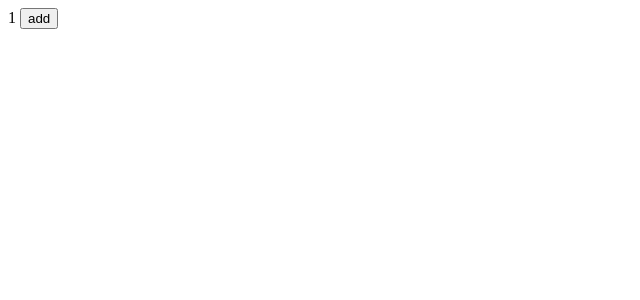
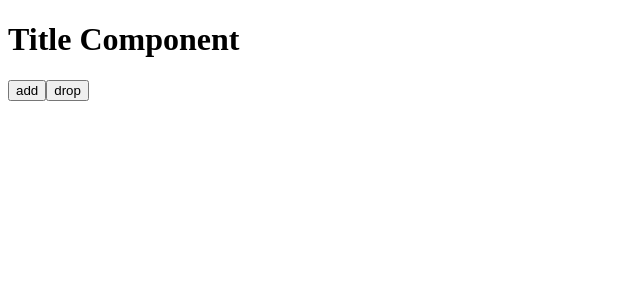
Before and after one commit to jvmhonorato/start-angular, an Angular app: page / in a window 1280 px wide. Shown: the top 300 px of the page, without its empty margins (0-640 px from the left). Built offline with nearby package versions, Linux system fonts and the light colour scheme.

Commit message:
use  lifecicle OnDestroy()

```diff
--- a/src/app/app.component.ts
+++ b/src/app/app.component.ts
@@ -1,17 +1,19 @@
-import { Component, OnInit,DoCheck, AfterContentChecked, AfterContentInit,AfterViewInit, AfterViewChecked } from '@angular/core';
+import { Component, OnInit,DoCheck, AfterContentChecked, AfterContentInit,AfterViewInit, AfterViewChecked} from '@angular/core';
 
 @Component({
   selector: 'app-root',
   template: `
-  {{valor}}
+
+  <app-title *ngIf="drop"></app-title>
   <button (click)='add()'>add</button>
+  <button (click)='dropComponent()'>drop</button>
   <router-outlet></router-outlet>`
 
 })
 export class AppComponent implements OnInit,DoCheck, AfterContentChecked, AfterContentInit,AfterViewInit, AfterViewChecked  {
 
 
-
+  public drop :boolean = true;;
   public valor: number = 1
   constructor() {
 
@@ -35,5 +37,8 @@ export class AppComponent implements OnInit,DoCheck, AfterContentChecked, AfterC
   ngAfterViewChecked(): void {
     console.log('ngAfterViewChecked')
   }
+  public dropComponent() {
+    this.drop = false;
+  }
 
 }
--- a/src/app/title/title.component.ts
+++ b/src/app/title/title.component.ts
@@ -1,11 +1,11 @@
-import { Component, Input, OnChanges, OnInit, SimpleChanges } from '@angular/core';
+import { Component, Input, OnChanges, OnInit, SimpleChanges, OnDestroy } from '@angular/core';
 
 @Component({
   selector: 'app-title',
   templateUrl: './title.component.html',
   styleUrls: ['./title.component.scss']
 })
-export class TitleComponent implements OnInit, OnChanges {
+export class TitleComponent implements OnInit, OnChanges, OnDestroy {
    @Input() public title: string = 'Title Component';
    constructor() {}
    ngOnInit(): void {
@@ -14,5 +14,8 @@ export class TitleComponent implements OnInit, OnChanges {
    ngOnChanges(changes: SimpleChanges): void {
      console.log('foi alterado com sucesso')
    }
+   ngOnDestroy(): void {
+     console.log('Deu bom, component destruido')
+   }
 
 }
```
Also changed, not shown: tutorial.txt.
